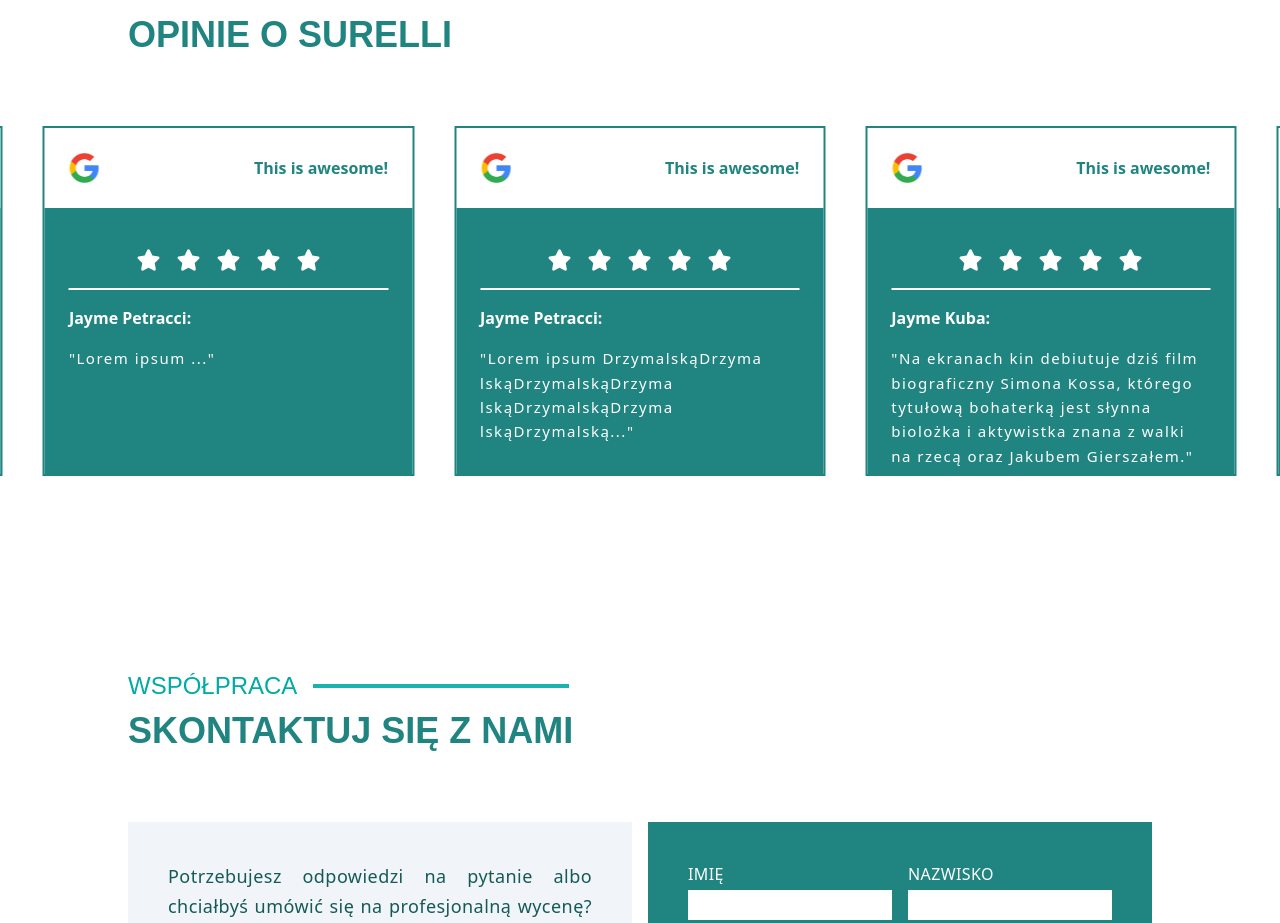
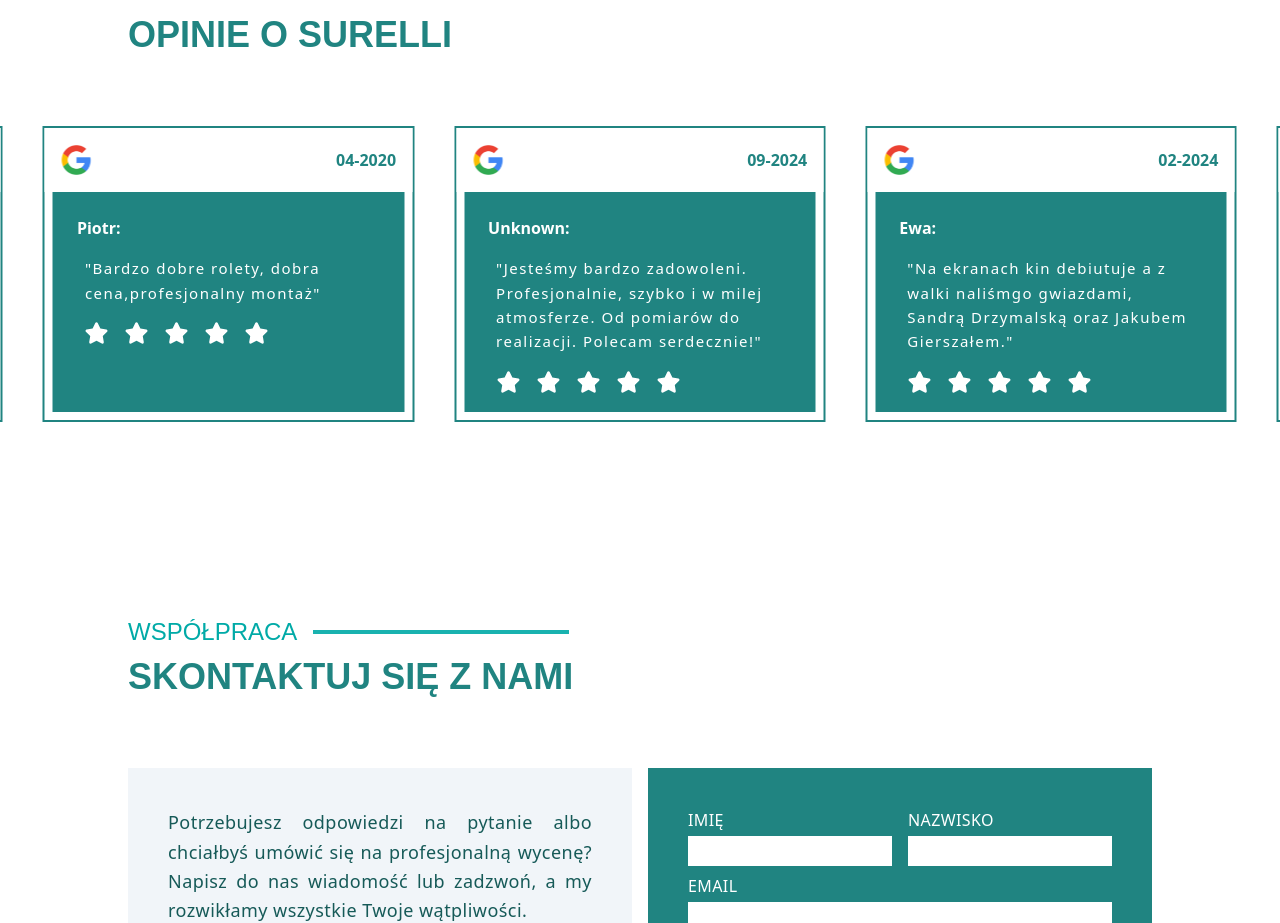
Before and after one commit to Hosuqa/Surella, a React (Vite) app: page / in a window 1280 px wide. Shown: the part 4801-5724 px from the top of the page. Built offline with nearby package versions, Linux system fonts and the light colour scheme; a web font is replaced by a local one.

Commit message:
[ADD] - Review card design

```diff
--- a/src/Review.json
+++ b/src/Review.json
@@ -1,32 +1,32 @@
 [
     {
-      "name": "Jayme Petracci",
-      "date": "This is awesome!",
-      "text": "Lorem ipsum ..."
+      "name": "Unknown",
+      "date": "09-2024",
+      "text": "Jesteśmy bardzo zadowoleni. Profesjonalnie, szybko i w milej atmosferze. Od pomiarów do realizacji. Polecam serdecznie!"
     },
     {
-        "name": "Jayme Kuba",
-        "date": "This is awesome!",
-        "text": "Na ekranach kin debiutuje dziś film biograficzny Simona Kossa, którego tytułową bohaterką jest słynna biolożka i aktywistka znana z walki na rzecz ochrony naturalnych ekosystemów Polski. W środę odbyła się uroczysta premiera filmu, na której mieliśmy okazję porozmawiać z reżyserem Adrianem Pankiem i jego gwiazdami, Sandrą Drzymalską oraz Jakubem Gierszałem."
+        "name": "Ewa",
+        "date": "02-2024",
+        "text": "Na ekranach kin chrony naturśmy okazję porozmawiać z reżyserem Adrianem Pankiem i jego gwiazdami, Sandrą Drzymalską oraz Jakubem Gierszałem."
     },
     {
-        "name": "Jayme Petracci",
-        "date": "This is awesome!",
-        "text": "Lorem ipsum ..."
+        "name": "Piotr",
+        "date": "04-2020",
+        "text": "Bardzo dobre rolety, dobra cena,profesjonalny montaż"
     },
     {
-        "name": "Jayme Petracci",
-        "date": "This is awesome!",
-        "text": "Lorem ipsum DrzymalskąDrzyma lskąDrzymalskąDrzyma lskąDrzymalskąDrzyma lskąDrzymalską..."
+        "name": "Unknown",
+        "date": "09-2024",
+        "text": "Jesteśmy bardzo zadowoleni. Profesjonalnie, szybko i w milej atmosferze. Od pomiarów do realizacji. Polecam serdecznie!"
     },
     {
-        "name": "Jayme Kuba",
-        "date": "This is awesome!",
-        "text": "Na ekranach kin debiutuje dziś film biograficzny Simona Kossa, którego tytułową bohaterką jest słynna biolożka i aktywistka znana z walki na rzecą oraz Jakubem Gierszałem."
+        "name": "Ewa",
+        "date": "02-2024",
+        "text": "Na ekranach kin debiutuje a z walki naliśmgo gwiazdami, Sandrą Drzymalską oraz Jakubem Gierszałem."
     },
     {
-        "name": "Michał Petracci",
-        "date": "2023-230-23",
-        "text": "Najnowszy film Steve'a McQueena właśnie zadebiutował na festiwalu EnergaCAMERIMAGE. Maciej Satora już go widział i dzieli się swoimi wrażeniami. Jak pisze w recenzji: Mwisko. "
+        "name": "Piotr",
+        "date": "04-2020",
+        "text": "Bardzo dobre rolety, dobra cena,profesjonalny montaż"
     }
   ]
--- a/src/components/sections/Review.tsx
+++ b/src/components/sections/Review.tsx
@@ -3,9 +3,9 @@ import { XlWrapper } from "@components/global/Wrappers";
 import { useEffect } from "react";
 import { styles } from "../../styles";
 import { FaStar } from "react-icons/fa6";
-import { google } from '../../assets';
-import ReviewSlider from "@components/sections/ReviewSlider"
-import Review from '../../Review.json'
+import { google } from "../../assets";
+import ReviewSlider from "@components/sections/ReviewSlider";
+import Review from "../../Review.json";
 import gsap from "gsap";
 import { ScrollTrigger } from "gsap/dist/ScrollTrigger";
 
@@ -19,24 +19,23 @@ type Props = {
 
 const ReviewCard = (props: Props) => {
     return (
-        <div className="select-none w-full h-[350px] border-2 border-surella-600  justify-center items-center">
-            <div className="h-fit flex justify-between items-center m-6">
-                <img src={google} alt="google" className="h-8 w-8"/>
-                <p className="text-surella-600 font-bold">
-                    {props.date}
+      <div className="select-none w-full  border-2 border-surella-600">
+        <div className="flex mt-auto items-center justify-between bg-white p-4">
+            <img src={google} alt="google" className="h-8 w-8" />
+            <p className="text-surella-600 font-bold">{props.date}</p>
+        </div>
+        <div className="bg-surella-600 h-[220px] p-6 flex flex-col mb-2 mx-2">
+          <p className="text-white font-bold ">{props.name}:</p>
+          <p className="text-[15px] text-white tracking-widest leading-relaxed my-4 mx-2 ">
+            "{props.text}"
           </p>
+          <div className="flex text-white gap-4  mx-2">
+          <FaStar className="h-6 w-6" />
+          <FaStar className="h-6 w-6" />
+          <FaStar className="h-6 w-6" />
+          <FaStar className="h-6 w-6" />
+          <FaStar className="h-6 w-6" />
         </div>
-            <div className="bg-surella-600 h-full px-6 py-10">
-                <div className="flex justify-center text-white gap-4">
-                        <FaStar className="h-6 w-6"/>
-                        <FaStar className="h-6 w-6"/>
-                        <FaStar className="h-6 w-6"/>
-                        <FaStar className="h-6 w-6"/>
-                        <FaStar className="h-6 w-6"/>
-                </div>
-                <div className="h-[2px] my-4 w-full bg-white "></div>
-                <p className="text-white font-bold mb-4">{props.name}:</p>
-                <p className=" text-[15px] text-white tracking-widest leading-relaxed ">"{props.text}"</p>
         </div>
       </div>
     );
@@ -51,7 +50,7 @@ const Sandbox = () => {
         opacity: 1,
         y: 0,
         duration: 0.8,
-                stagger:0.15,
+        stagger: 0.15,
         scrollTrigger: {
           trigger: ".reviewbox",
           start: "top 90%",
@@ -62,14 +61,17 @@ const Sandbox = () => {
   }, []);
 
   return (
-        <XlWrapper vertical >
+    <XlWrapper vertical>
       <div className="w-full h-full ">
         <Title title="Opinie o Surelli " subtitle="Posłuchaj" />
         <div className="flex flex-col items-center justify-between ">
           <div className="w-screen ">
-                        <ReviewSlider options={{align: "center"}}>
+            <ReviewSlider options={{ align: "center" }}>
               {Review.map((testimonial, i) => (
-                            <div key={i} className="reviewbox mr-10 flex-[0_0_90%] md:flex-[0_0_50%] xl:flex-[0_0_29%]  ">
+                <div
+                  key={i}
+                  className="reviewbox mr-10 flex-[0_0_90%] md:flex-[0_0_50%] xl:flex-[0_0_29%]  "
+                >
                   <ReviewCard {...testimonial} />
                 </div>
               ))}
@@ -79,6 +81,6 @@ const Sandbox = () => {
       </div>
     </XlWrapper>
   );
-}
+};
 
 export default Sandbox;
```
Lines whose indentation alone changed are shown as unchanged.
